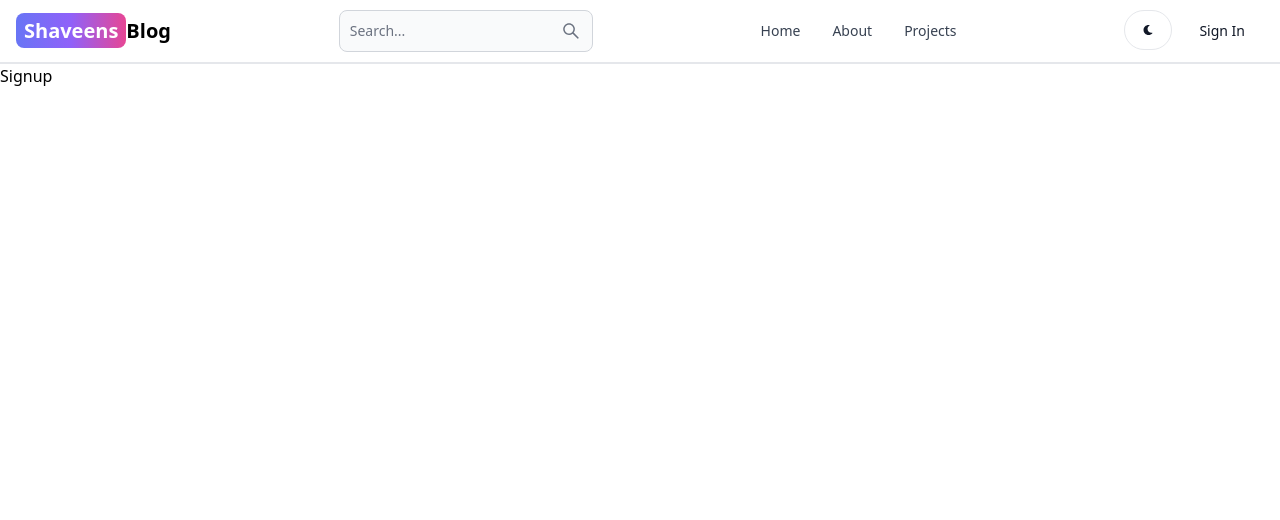
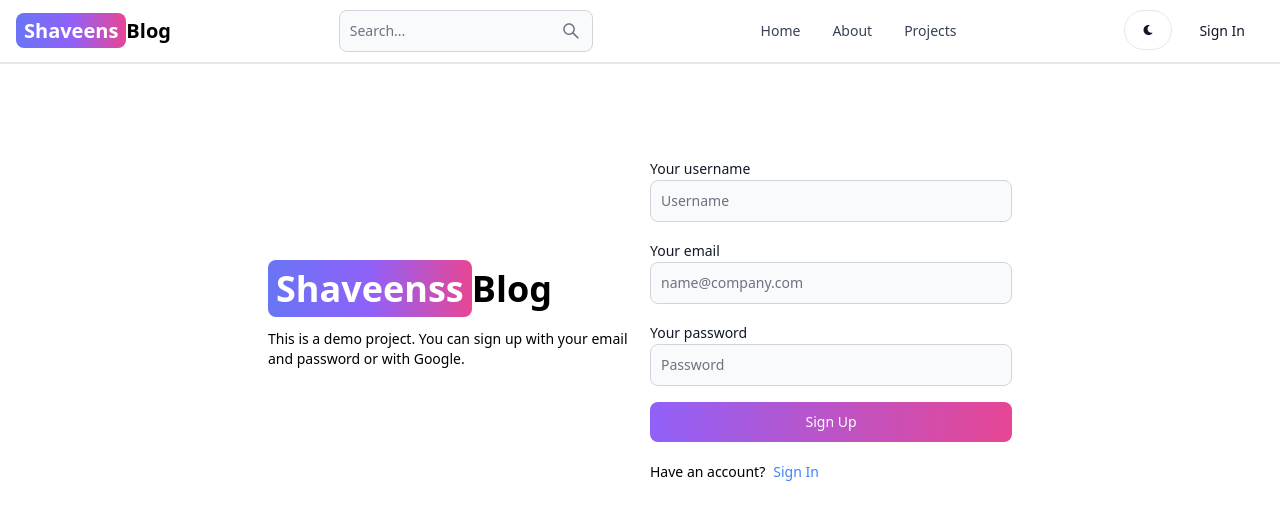
Before and after one commit to Shaveen1998/MERN-Blog, a React app in the folder client/: page /signup in a window 1280 px wide. Shown: the top 520 px of the page. Built offline with nearby package versions, Linux system fonts and the light colour scheme; the HTML template or start-up script is replaced by a standard one.

Commit message:
signup page

```diff
--- a/client/src/pages/Signup.jsx
+++ b/client/src/pages/Signup.jsx
@@ -1,7 +1,123 @@
+import { Alert, Button, Label, Spinner, TextInput } from "flowbite-react";
+import { useState } from "react";
+import { Link, useNavigate } from "react-router-dom";
+
 export default function Signup() {
+
+  const [formData, setFormData] = useState({});
+  const [errorMessage, setErrorMessage] = useState(null);
+  const [loading, setLoading] = useState(false);
+  const navigate = useNavigate();
+
+  const handleChange = (e)=>{
+    setFormData({
+      ...formData,
+      [e.target.id]:e.target.value.trim()
+    })
+  }
+  const handleSubmit = async (e) => {
+    e.preventDefault();
+    if (!formData.username || !formData.email || !formData.password) {
+      return setErrorMessage('Please fill out all fields.');
+    }
+    try {
+      setLoading(true);
+      setErrorMessage(null);
+      const res = await fetch('/api/auth/signup', {
+        method: 'POST',
+        headers: { 'Content-Type': 'application/json' },
+        body: JSON.stringify(formData),
+      });
+      const data = await res.json();
+      if (data.success === false) {
+        return setErrorMessage(data.message);
+      }
+      setLoading(false);
+      if(res.ok) {
+        navigate('/login');
+      }
+    } catch (error) {
+      setErrorMessage(error.message);
+      setLoading(false);
+    }
+  };
+
   return (
-    <div>
-      Signup
+    <div className='min-h-screen mt-20'>
+    <div className='flex p-3 max-w-3xl mx-auto flex-col md:flex-row md:items-center gap-5'>
+      {/* left */}
+      <div className='flex-1'>
+        <Link to='/' className='font-bold dark:text-white text-4xl'>
+          <span className='px-2 py-1 bg-gradient-to-r from-indigo-500 via-purple-500 to-pink-500 rounded-lg text-white'>
+            Shaveenss
+          </span>
+          Blog
+        </Link>
+        <p className='text-sm mt-5'>
+          This is a demo project. You can sign up with your email and password
+          or with Google.
+        </p>
+      </div>
+      {/* right */}
+
+      <div className='flex-1'>
+        <form className='flex flex-col gap-4' onSubmit={handleSubmit}>
+          <div>
+            <Label value='Your username' />
+            <TextInput
+              type='text'
+              placeholder='Username'
+              id='username'
+              onChange={handleChange}
+            />
+          </div>
+          <div>
+            <Label value='Your email' />
+            <TextInput
+              type='email'
+              placeholder='name@company.com'
+              id='email'
+              onChange={handleChange}
+            />
+          </div>
+          <div>
+            <Label value='Your password' />
+            <TextInput
+              type='password'
+              placeholder='Password'
+              id='password'
+              onChange={handleChange}
+            />
+          </div>
+          <Button
+            gradientDuoTone='purpleToPink'
+            type='submit'
+            disabled={loading}
+          >
+            {loading ? (
+              <>
+                <Spinner size='sm' />
+                <span className='pl-3'>Loading...</span>
+              </>
+            ) : (
+              'Sign Up'
+            )}
+          </Button>
+          {/* <OAuth /> */}
+        </form>
+        <div className='flex gap-2 text-sm mt-5'>
+          <span>Have an account?</span>
+          <Link to='/sign-in' className='text-blue-500'>
+            Sign In
+          </Link>
+        </div>
+        {errorMessage && (
+          <Alert className='mt-5' color='failure'>
+            {errorMessage}
+          </Alert>
+        )}
+      </div>
     </div>
+  </div>
   )
 }
--- a/client/vite.config.js
+++ b/client/vite.config.js
@@ -3,5 +3,13 @@
 
 // https://vitejs.dev/config/
 export default defineConfig({
+  server:{
+    proxy:{
+      '/api': {
+        target: 'http://localhost:3000',
+        secure: false,
+      }
+    }
+  },
   plugins: [react()],
 })
```
